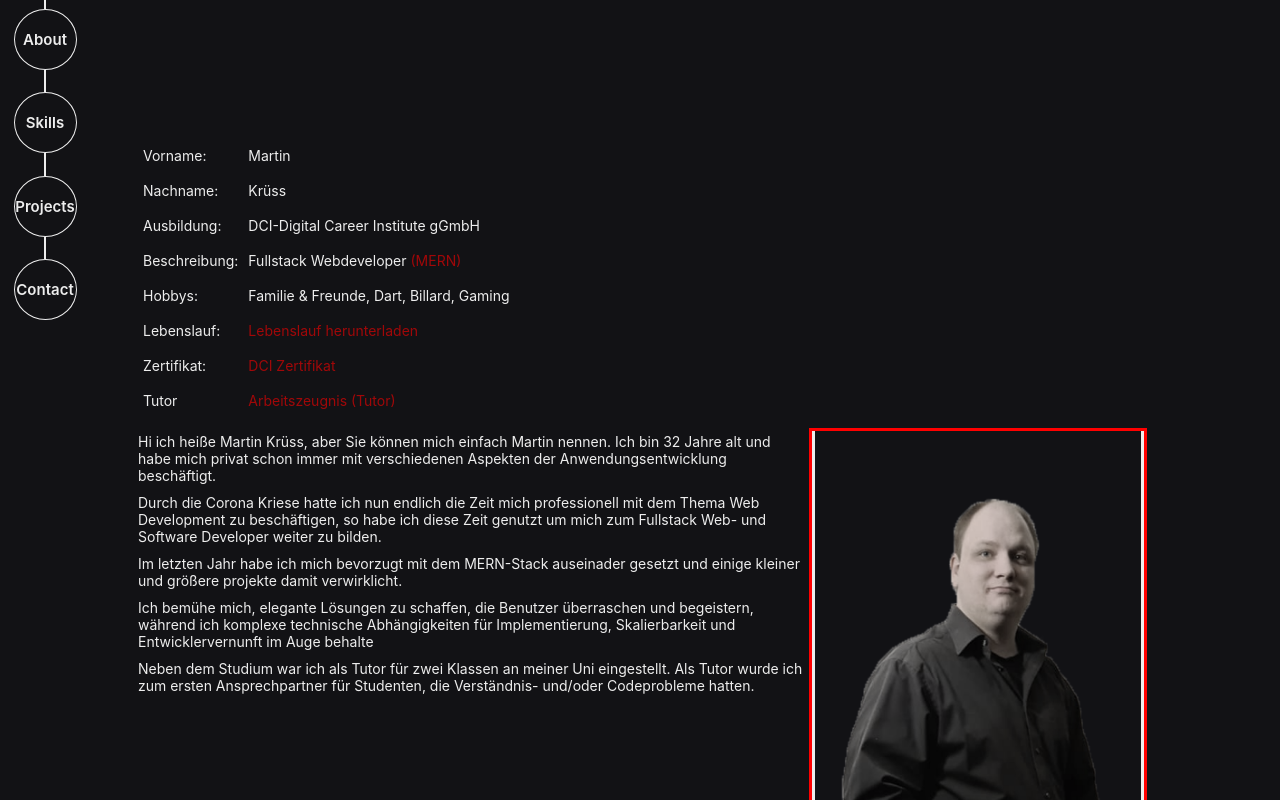
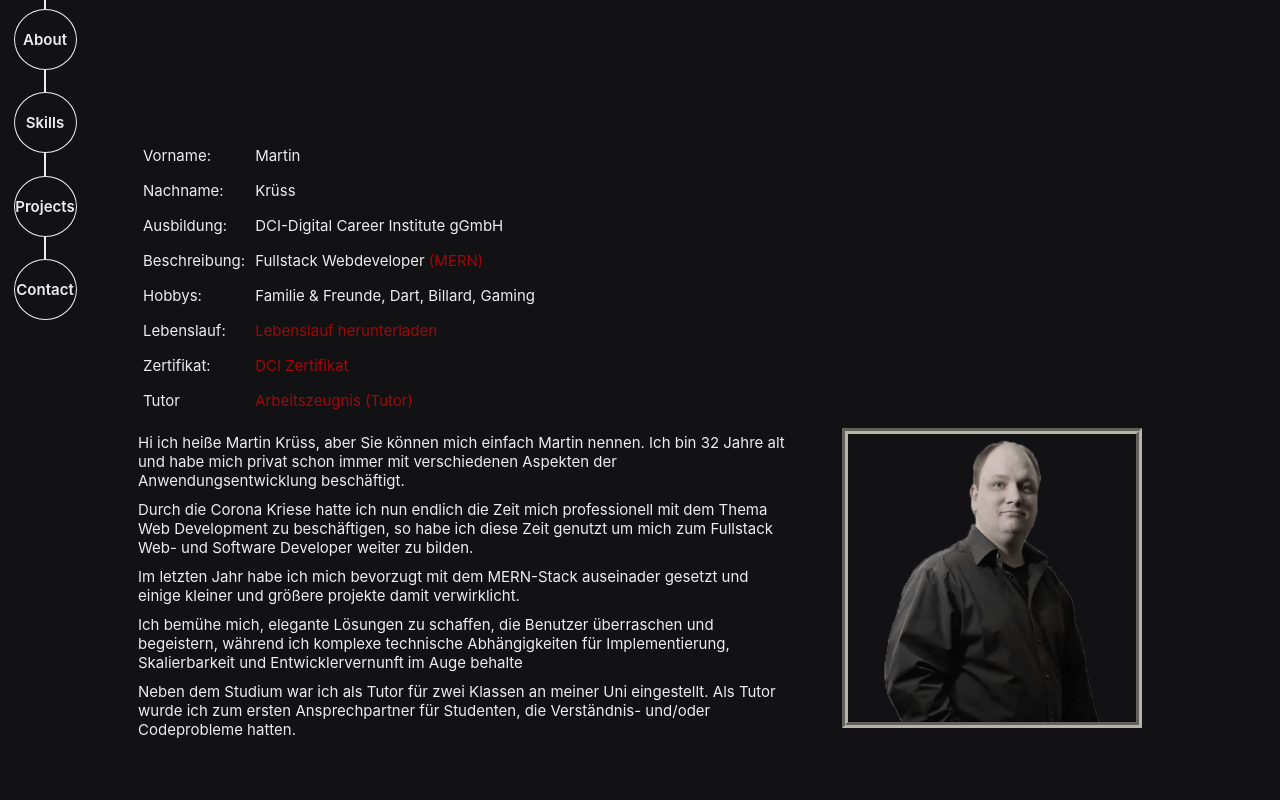
Before and after one commit to MartinKruess/portfolio_kr-ss, a React (Vite) app: page / in a window 1280 px wide. Shown: the part 360-1160 px from the top of the page. Built offline with nearby package versions, Linux system fonts and the light colour scheme.

Commit message:
styles reworked

```diff
--- a/src/App.scss
+++ b/src/App.scss
@@ -208,7 +208,7 @@ body{
   grid-template-columns: repeat(2, 1fr);
 
   .aboutLeft{
-    grid-column: 1/2;
+    grid-column: 1/3;
 
     ul{
       margin-left: var(--mediumSpacer);
@@ -226,9 +226,10 @@ body{
   }
 
   .aboutRight{
-    grid-column: 2/3;
+    grid-column: 1/3;
     display: grid;
     grid-template-columns: repeat(3, 1fr);
+    gap: 5rem;
 
     .contextRightText{
       grid-column: 1/3;
@@ -239,17 +240,19 @@ body{
     }
 
     .imgContainer{
-      grid-column: 3/4;
+      height: 30rem;
+      width: 30rem;
       max-height: 50rem;
       overflow: hidden;
-      border: solid red ;
+      border: groove 0.4em rgb(182,179,168);
 
       img{
-        width: 100%;
-        -webkit-filter: grayscale(75%); /* Safari 6.0 - 9.0 */
+        width: 95%;
+        -webkit-filter: grayscale(75%);
+        /* Safari 6.0 - 9.0 */
         filter: grayscale(75%);
-        transform: translateY(-7rem);
-        border: solid;
+        padding-left: 5%;
+        transform: translateY(-10rem);
       }
     }
   }
@@ -434,7 +437,7 @@ body{
 
 @media only screen and (max-width: 1424px) {
   body{
-    font-size: 1.4rem;
+    font-size: 1.5rem;
   }
 
   #about{
@@ -448,16 +451,12 @@ body{
       .contextRightText{
         grid-column: 1/2;
       }
-      .imgContainer{
-        grid-column: 3/4;
-        max-height: 40rem;
-      }
   }
 }
 
 @media only screen and (max-width: 1024px) {
   body{
-    font-size: 1.3rem;
+    font-size: 1.4rem;
   }
 
   .header{
@@ -467,11 +466,37 @@ body{
   .co{
     font-size: 3rem;
   }
+
+  #about{
+    .aboutRight{
+      display: flex;
+      gap: 2rem;
+
+      .contextRightText{
+        width: 65%;
+        order: 2;
+      }
+
+      .imgContainer{
+        width: 20rem;
+        height: 20rem;
+        order: 1;
+
+        img{
+          transform: translateY(-7rem);
+        }
+      }
+    }
+  }
 }
 
 @media only screen and (max-width: 900px) {
   body{
-    font-size: 1.2rem;
+    font-size: 1.5rem;
+
+    section{
+      margin-left: 12rem;
+    }
   }
 
   .header{
@@ -480,33 +505,25 @@ body{
   .co{
     font-size: 2.5rem;
   }
-
   .spacer{
     height: 5rem;
   }
 
+
   #about{
-    margin-left: 12rem;
-
     .aboutLeft{
       width: 100%;
     }
 
-    .contextRightText{
-      width: 100% !important;
+    .aboutRight{
+      display: flex;
+      flex-direction: column;
+      align-items: center;
 
-      .textContainer1, .textContainer2, .textContainer3, .textContainer4{
-        width: 80% !important;
-      }
-    }
-
-    .aboutRight{
-      .imgContainer{
+      .contextRightText{
         width: 100%;
-
-        img{
-          width: 100%;
-          transform: translateY(-3rem);
+        .textContainer1, .textContainer2, .textContainer3, .textContainer4{
+          width: 80%;
         }
       }
     }
@@ -515,14 +532,19 @@ body{
 
 @media only screen and (max-width: 600px) {
   body{
-    font-size: 1rem;
+    font-size: 1.2rem;
+
+    section{
+      width: 75%;
+      margin-left: 10rem;
+    }
   }
 
   .naviContainer{
     background-color: transparent;
     width: 7rem;
     height: 50rem;
-    font-size: 1.1rem;
+    font-size: 1.2rem;
 
     .topic{
       width: 5.5rem;
@@ -546,7 +568,7 @@ body{
         width: 5.5rem;
         height: 5.7rem;
         padding: 0.4rem 0;
-        font-size: 1.1rem;
+        font-size: 1.2rem;
       }
 
       .switch {
@@ -570,17 +592,11 @@ body{
     width: 15rem;
     height: 15rem;
     font-size: 1.8rem;
-    margin-left: 13rem;;
+    margin: auto;
   }
 
   #about{
-    margin-left: 10rem;
-
     .aboutRight{
-      .contextRightText{
-        grid-column: 1/4;
-      }
-
       .imgContainer{
         display: none;
       }
@@ -589,7 +605,7 @@ body{
 
   .cardContainer{
     width: 80%;
-    margin-left: 8rem;
+    margin: auto;
 
     .card{
       width: 25rem;
@@ -603,12 +619,11 @@ body{
   }
 
   #projects{
-    margin-left: 8rem;
     a{
       .projectContainer{
         width: 30rem;
         height: 25rem;
-        font-size: 1.3rem;
+        font-size: 1.4rem;
       }
     }
   }
```
